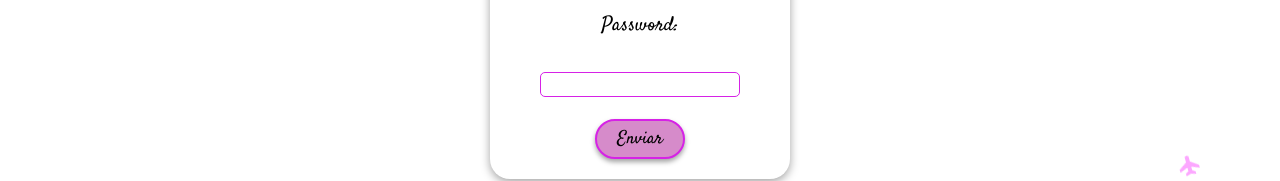
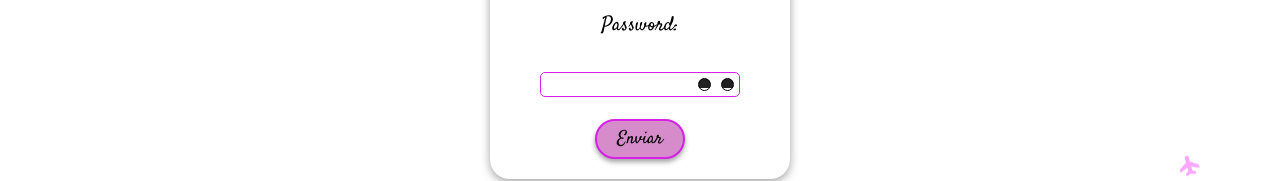
Before and after one commit to griloxx/frontendMisViajes, a React (Vite) app: page /login in a window 1280 px wide. Shown: the part 336-517 px from the top of the page. Built offline with nearby package versions, Linux system fonts and the light colour scheme; a web font is replaced by a local one.

Commit message:
cambios por google

```diff
--- a/src/Components/BotonPerfil.jsx
+++ b/src/Components/BotonPerfil.jsx
@@ -6,12 +6,9 @@ import { LoginContext } from "../context/LoginContext";
 
 export function BotonPerfil({onClick, avatarImg}) {
   const {login} = useContext(LoginContext);
-  let rutaImagen;
-  if(avatarImg && avatarImg[0] + avatarImg[1] === "ht") {
-    rutaImagen = avatarImg;
-  } else {
-    rutaImagen = API_HOST + "/" + avatarImg ;
-  }
+
+    const rutaImagen = API_HOST + "/" + avatarImg ;
+
 
   return (
     <Link to={login ? "/perfil" : "/registro"} className="botone-perfil">
--- a/src/Components/Comentarios.jsx
+++ b/src/Components/Comentarios.jsx
@@ -1,4 +1,5 @@
 import { API_HOST } from "../../utils/constants";
+import avatar from "../imagenes/avatar.jpg";
 
 const Comentarios = ({ comentarios, estadoComentarios }) => {
   return (
@@ -12,18 +13,13 @@ const Comentarios = ({ comentarios, estadoComentarios }) => {
       <ul className="comentarios">
         {comentarios.length > 0 ? (
           comentarios.map((comentario, index) =>{
-            let rutaImagen;
-            if(comentario?.avatar && comentario.avatar[0] + comentario.avatar[1] === "ht") {
-              rutaImagen = comentario.avatar;
-            } else {
-              rutaImagen = API_HOST + "/" + comentario.avatar ;
-            }
+              const rutaImagen = API_HOST + "/" + comentario.avatar ;
             return(
             <li key={index} className="comentario">
               <img
                 className="imagen-comentarios"
                 src={
-                  comentario.avatar
+                  comentario?.avatar
                     ? rutaImagen
                     : avatar
                 }
--- a/src/Components/CrearAvatar.jsx
+++ b/src/Components/CrearAvatar.jsx
@@ -12,9 +12,7 @@ export function FormularioImagenInput({ name, label }) {
   //Obtiene el estado del formulario
   const formContext = useContext(FormContext);
   let rutaImagen;
-  if(formContext.formValue?.avatar && formContext.formValue.avatar[0] + formContext.formValue.avatar[1] === "ht") {
-    rutaImagen = formContext.formValue.avatar;
-  } else {
+  if(formContext.formValue?.avatar) {
     rutaImagen = API_HOST + "/" + formContext.formValue.avatar ;
   }
 
--- a/src/Components/Entrada.jsx
+++ b/src/Components/Entrada.jsx
@@ -69,16 +69,14 @@ export function Entrada({searchParams, lastSearch, listaEntradas, showToast}) {
             entradas?.length > 0 ? (
                 entradas.map((entrada) => {
                     let rutaImagen;
-                        if(entrada?.avatar && entrada.avatar[0] + entrada.avatar[1] === "ht") {
-                            rutaImagen = entrada.avatar;
-                        } else {
+                        if(entrada?.avatar) {
                             rutaImagen = API_HOST + "/" + entrada.avatar ;
                         }
                 return (
                     <li key={entrada.id}>
                         <article className="entrada-lista">
                             <header>
-                                <img className="entrada-avatar" src={entrada.avatar ? rutaImagen : avatar} alt="usuario" />
+                                <img className="entrada-avatar" src={entrada?.avatar ? rutaImagen : avatar} alt="usuario" />
                                 <h2>
                                     <Link className="entrada-heading" to={`/entradas/${entrada.id}`}  >
                                         {entrada.titulo}
--- a/src/Components/Input.jsx
+++ b/src/Components/Input.jsx
@@ -1,9 +1,22 @@
-import { useContext, useEffect, useState } from "react";
+import { useContext, useEffect, useRef, useState } from "react";
 import { FormContext } from "../context/FormContext";
 
 export function Input({ label, type, name, clase, autocomplete, disabled }) {
   const [isTouched, setIsTouched] = useState(false);
+  const [ checked, setChecked ] = useState(false);
   const formC = useContext(FormContext);
+  const passwordRef = useRef(null);
+  const checkBoxRef = useRef(null);
+
+  function onChangeInput() {
+    if(checkBoxRef.current.checked) {
+      passwordRef.current.type = "text"
+    } else {
+      passwordRef.current.type = "password"
+    }
+    setChecked(!checked);
+  }
+
 
   function updateRequest(value) {
     if (!isTouched) {
@@ -25,6 +38,7 @@ export function Input({ label, type, name, clase, autocomplete, disabled }) {
       <label htmlFor={name}>{label}</label>
       <div className="caja-comentarios-input">
         <input
+          ref={passwordRef}
           disabled={formC.isLoading || disabled}
           className={clase}
           type={type}
@@ -33,6 +47,8 @@ export function Input({ label, type, name, clase, autocomplete, disabled }) {
           value={formC.formValue[name] ?? ""}
           onChange={(e) => updateRequest(e.target.value)}
         />
+        {type === "password" && <input ref={checkBoxRef} onClick={onChangeInput} className={!checked ? "ojo" : "ojo-abierto"} type="checkbox">
+        </input>}
         {(formC.isTouched || isTouched) &&
           formC.errors &&
           formC.errors[name] &&
--- a/src/Pages/ConsultarEntrada.jsx
+++ b/src/Pages/ConsultarEntrada.jsx
@@ -17,9 +17,7 @@ export function ConsultarEntrada() {
   const [isLoading, setIsLoading] = useState(true);
   const { toastData, showToast } = useToast();
   let rutaImagen;
-    if(entrada?.avatar && entrada.avatar[0] + entrada.avatar[1] === "ht") {
-      rutaImagen = entrada.avatar;
-    } else {
+    if(entrada?.avatar) {
       rutaImagen = API_HOST + "/" + entrada.avatar ;
     }
   const [estadoComentarios, setEstadoComentarios] = useState(true);
--- a/src/Pages/Perfil.jsx
+++ b/src/Pages/Perfil.jsx
@@ -16,9 +16,7 @@ export function Perfil() {
   const [isLoading, setIsLoading] = useState(true);
 
   let rutaImagen;
-  if(datos?.avatar && datos.avatar[0] + datos.avatar[1] === "ht") {
-    rutaImagen = datos.avatar;
-  } else {
+  if(datos?.avatar) {
     rutaImagen = API_HOST + "/" + datos.avatar ;
   }
 
--- a/src/Styles/utilidades.css
+++ b/src/Styles/utilidades.css
@@ -103,6 +103,40 @@ html::-webkit-scrollbar-thumb {
 .consulta-entrada-footer .div-sub-loader{
   display: none;
 }
+.caja-comentarios-input {
+  position: relative;
+}
+
+.ojo, .ojo-abierto {
+  display: inline-flex;
+  gap: 10px;
+  position: absolute;
+  top: .8rem;
+  margin-left: -4.2rem;
+  cursor: pointer;
+  appearance: none;
+  -webkit-appearance: none;
+  -moz-appearance: none;
+}
+.ojo::before, .ojo::after,
+.ojo-abierto::before, .ojo-abierto::after {
+  content: "";
+  height: 13px;
+  aspect-ratio: 1;
+  border-radius: 50%;
+  border: 1px solid black;
+}
+.ojo:before, .ojo:after {
+  background: linear-gradient(to bottom, #222 0%, #222 85%, white 80%, white 100%);
+
+}
+.ojo-abierto:before, .ojo-abierto::after{
+
+  background:
+    radial-gradient(farthest-side,#000 90%,#0000) 30%/6px 6px no-repeat
+    #fff;
+}
+
 @keyframes l5 {
   0%,
   11% {
@@ -220,6 +254,7 @@ html::-webkit-scrollbar-thumb {
 
 .mark {
   background-color: var(--color-botones);
+
   border-color: white;
 }
 .flechas {
@@ -286,6 +321,7 @@ html::-webkit-scrollbar-thumb {
     cursor: pointer;
   }
   .small-img .mark {
+    background-color: unset;
     filter: none;
   }
   .small-img img {
@@ -297,3 +333,8 @@ html::-webkit-scrollbar-thumb {
     filter: none;
   }
 }
+@media (min-width: 375px) {
+  .ojo, .ojo-abierto {
+
+  }
+}
```
